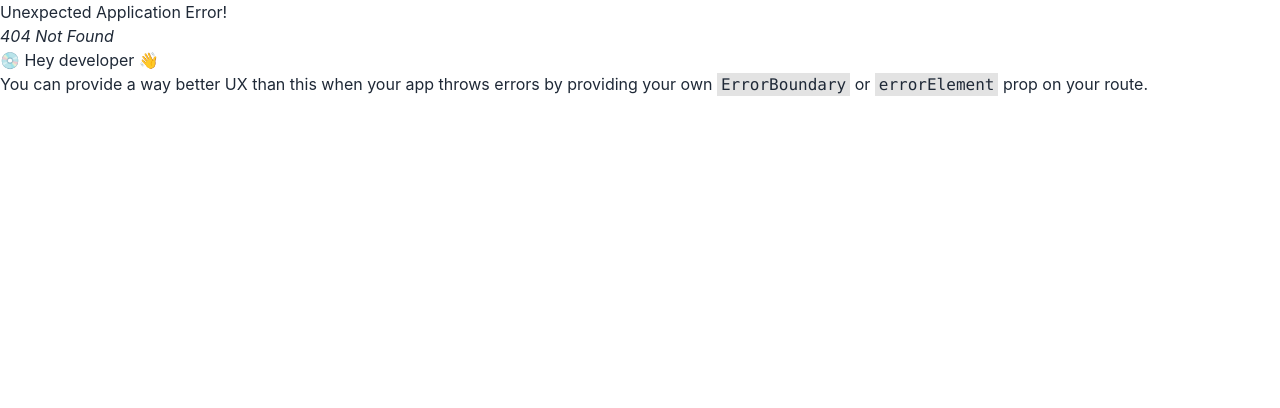
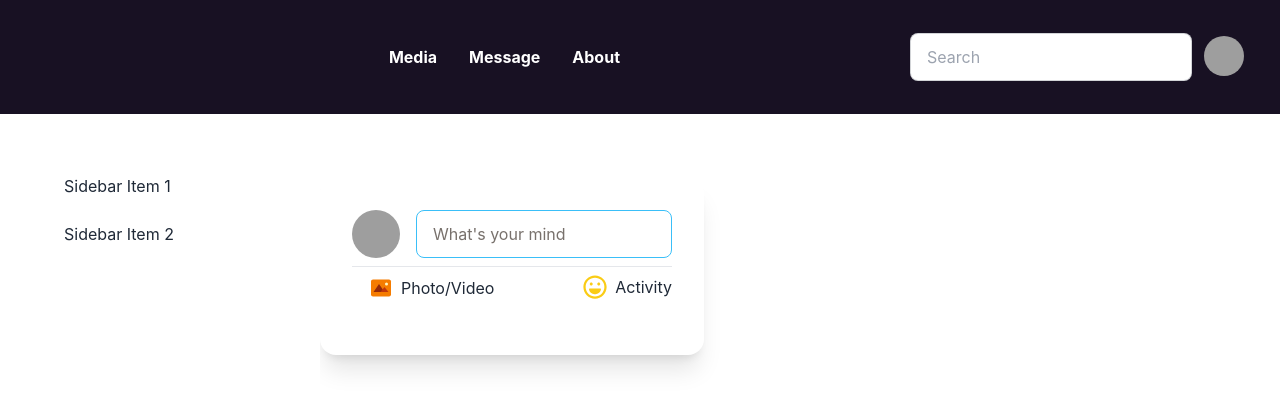
Before and after one commit to mdmrmmunna3/social-media-project, a React (Create React App) app: page / in a window 1280 px wide. Before the commit this address had no page. Shown: the top 408 px of the page. Built offline with nearby package versions, Linux system fonts and the light colour scheme; grey boxes are pictures that could not be loaded.

Commit message:
sidemenu developed maxmium compelet

```diff
--- a/package.json
+++ b/package.json
@@ -9,6 +9,7 @@
     "daisyui": "^2.46.0",
     "react": "^18.2.0",
     "react-dom": "^18.2.0",
+    "react-icons": "^4.7.1",
     "react-router-dom": "^6.6.1",
     "react-scripts": "5.0.1",
     "web-vitals": "^2.1.4"
--- a/src/Layout/Main.js
+++ b/src/Layout/Main.js
@@ -1,9 +1,12 @@
 import React from 'react';
+import { Outlet } from 'react-router-dom';
+import Navbar from '../Pages/Shared/Navbar';
 
 const Main = () => {
     return (
         <section>
-
+            <Navbar></Navbar>
+            <Outlet></Outlet>
         </section>
     );
 };
--- /dev/null
+++ b/src/Pages/Home/Home/Home.js
@@ -0,0 +1,12 @@
+import React from 'react';
+import SideMenu from '../SideMenu/SideMenu';
+
+const Home = () => {
+    return (
+        <div>
+            <SideMenu></SideMenu>
+        </div>
+    );
+};
+
+export default Home;
--- /dev/null
+++ b/src/Pages/Home/SideMenu/MediaPost/MediaPost.js
@@ -0,0 +1,55 @@
+import React from 'react';
+import { FcPicture } from "react-icons/fc";
+import { FaRegLaugh } from "react-icons/fa";
+
+const MediaPost = () => {
+    return (
+        <section className='grid grid-cols-2'>
+
+            <div className="card w-96 bg-base-100 shadow-xl ">
+                <div className="card-body">
+                    <div className='flex'>
+                        <img src="https://placeimg.com/80/80/people" className='w-12 rounded-full mr-4' alt="" />
+                        <label htmlFor="my-modal-3" className="input input-bordered input-info text-stone-500 flex items-center w-full">What's your mind</label>
+                    </div>
+                    <hr />
+                    <div className='flex justify-between'>
+                        {/* <input type="file" className='flex '></input> */}
+                        <span type="file" className='flex input file-input'><FcPicture className='text-2xl mr-2'></FcPicture> Photo/Video</span>
+                        <span className='flex'><FaRegLaugh className='text-yellow-400 text-2xl mr-2'></FaRegLaugh> Activity</span>
+                    </div>
+
+                    {/* The button to open modal */}
+                    {/* <label htmlFor="my-modal-3" type="text" className="input input-bordered input-info"></label> */}
+
+                    {/* Put this part before </body> tag */}
+                    <input type="checkbox" id="my-modal-3" className="modal-toggle" />
+                    <div className="modal">
+                        <div className="modal-box relative" style={{ backgroundColor: "rgb(36 37 34)" }}>
+                            <label htmlFor="my-modal-3" className="btn btn-sm btn-circle absolute right-2 top-2">✕</label>
+                            <h3 className="text-2xl text-white font-bold text-center">Create Post</h3>
+                            <div className='text-white flex'>
+                                <img src="https://placeimg.com/80/80/people" className='w-10 rounded-full mr-4' alt="" />
+                                <h3>Name</h3>
+                            </div>
+                            <textarea className="textarea  w-full mt-3 text-white text-xl" style={{ backgroundColor: "rgb(36 37 38)" }} placeholder="What's on your mind"></textarea>
+
+                            <div className='mt-6'>
+                                <span className='text-white font-semibold mr-4'>Add to your Post</span>
+                                <input type="file" className="file-input file-input-bordered file-input-info w-full max-w-xs" />
+                            </div>
+                            <button className='btn w-full mt-2 btn-primary text-red font-bold' >Submit</button>
+                        </div>
+                    </div>
+                </div>
+
+            </div>
+
+            <div>
+
+            </div>
+        </section>
+    );
+};
+
+export default MediaPost;
--- /dev/null
+++ b/src/Pages/Home/SideMenu/SideMenu.js
@@ -0,0 +1,44 @@
+import React from 'react';
+import MediaPost from './MediaPost/MediaPost';
+
+const SideMenu = () => {
+    return (
+        <section>
+            <div className="drawer drawer-mobile">
+                <input id="my-drawer-3" type="checkbox" className="drawer-toggle" />
+                <div className="drawer-content flex flex-col">
+
+                    <div className="w-full navbar ">
+                        <div className="flex-none lg:hidden">
+                            <label htmlFor="my-drawer-3" className="btn btn-square btn-ghost swap swap-rotate">
+
+                                <input type="checkbox" />
+
+                                <svg className="swap-off fill-current" xmlns="http://www.w3.org/2000/svg" width="28" height="28" viewBox="0 0 512 512"><path d="M64,384H448V341.33H64Zm0-106.67H448V234.67H64ZM64,128v42.67H448V128Z" /></svg>
+
+                                <svg className="swap-on fill-current" xmlns="http://www.w3.org/2000/svg" width="32" height="32" viewBox="0 0 512 512"><polygon points="400 145.49 366.51 112 256 222.51 145.49 112 112 145.49 222.51 256 112 366.51 145.49 400 256 289.49 366.51 400 400 366.51 289.49 256 400 145.49" /></svg>
+
+                            </label>
+                        </div>
+
+
+                    </div>
+
+                    <MediaPost></MediaPost>
+                </div>
+                <div className="drawer-side">
+                    <label htmlFor="my-drawer-3" className="drawer-overlay"></label>
+                    <ul className="menu p-12 w-80 ">
+
+                        <li><a>Sidebar Item 1</a></li>
+                        <li><a>Sidebar Item 2</a></li>
+
+                    </ul>
+
+                </div>
+            </div>
+        </section>
+    );
+};
+
+export default SideMenu;
--- /dev/null
+++ b/src/Pages/Shared/Navbar.css
@@ -0,0 +1,9 @@
+.link-hover:hover {
+    background-image:
+        linear-gradient(to right,
+            rgb(116, 97, 185),
+            rgb(55, 71, 214));
+    border-radius: 10px;
+    text-decoration: none;
+
+}
--- a/src/Pages/Shared/Navbar.js
+++ b/src/Pages/Shared/Navbar.js
@@ -1,9 +1,67 @@
 import React from 'react';
+import { Link } from 'react-router-dom';
+import './Navbar.css';
 
 const Navbar = () => {
     return (
         <section>
+            <div className='sticky top-0 z-10 w-full'
+                style={{
+                    backgroundColor: '#181123',
 
+                }}
+            >
+
+                <div className="navbar  homepart lg:p-8 ">
+                    <div className="navbar-start ">
+                        <div className="dropdown">
+                            <label tabIndex={0} className="btn btn-ghost lg:hidden text-white">
+                                <svg xmlns="http://www.w3.org/2000/svg" className="h-6 w-6" fill="none" viewBox="0 0 24 24" stroke="currentColor"><path strokeLinecap="round" strokeLinejoin="round" strokeWidth="2" d="M4 6h16M4 12h8m-8 6h16" /></svg>
+                            </label>
+                            <ul tabIndex={0} className="menu menu-compact dropdown-content mt-3 p-2 shadow homepart rounded-box w-52">
+                                <li className='font-bold'><Link to="/home"></Link></li>
+                                <li className='font-bold link-hover' tabIndex={0}>
+                                    <Link to="/">Media</Link>
+                                </li>
+                                <li className='font-bold link-hover'><Link to="/">Message</Link></li>
+                                <li className='font-bold link-hover'><Link to="/">About</Link></li>
+                            </ul>
+                        </div>
+                        {/* <Link to='/' className='nameTitle text-xl lg:text-3xl ml-1'>Md <span className='text-violet-500'>Mustafijur</span> Rahman <span className='text-violet-500'>Munna</span></Link> */}
+                        {/* <p className='text-black'>hello world</p> */}
+                    </div>
+                    <div className="navbar-center hidden lg:flex">
+                        <ul className="menu menu-horizontal px-1 text-white">
+                            <li className='font-bold'><Link to="/home"></Link></li>
+                            <li className='font-bold link-hover' tabIndex={0}>
+                                <Link to="/media">Media</Link>
+                            </li>
+                            <li className='font-bold link-hover'><Link to="/message">Message</Link></li>
+                            <li className='font-bold link-hover'><Link to="/about">About</Link></li>
+                        </ul>
+                    </div>
+
+                    <div className="flex-none gap-2 navbar-end">
+                        <div className="form-control">
+                            <input type="text" placeholder="Search" className="input input-bordered w-full" />
+                        </div>
+                        <div className="dropdown dropdown-end">
+                            <label tabIndex={0} className="btn btn-ghost btn-circle avatar">
+                                <div className="w-10 rounded-full">
+                                    <img src="https://placeimg.com/80/80/people" />
+                                </div>
+                            </label>
+                            <ul tabIndex={0} className="mt-3 p-2 shadow menu menu-compact dropdown-content bg-base-100 rounded-box w-52">
+                                <li>
+                                    <Link className="justify-between"> Profile</Link>
+                                </li>
+                                <li><Link>Settings</Link></li>
+                                <li><Link>Logout</Link></li>
+                            </ul>
+                        </div>
+                    </div>
+                </div>
+            </div>
         </section>
     );
 };
```
Also changed, not shown: src/Routes/Routes/Route.js (+15 -1 lines), 1 other file (tests, documents, lock files or other folders).
